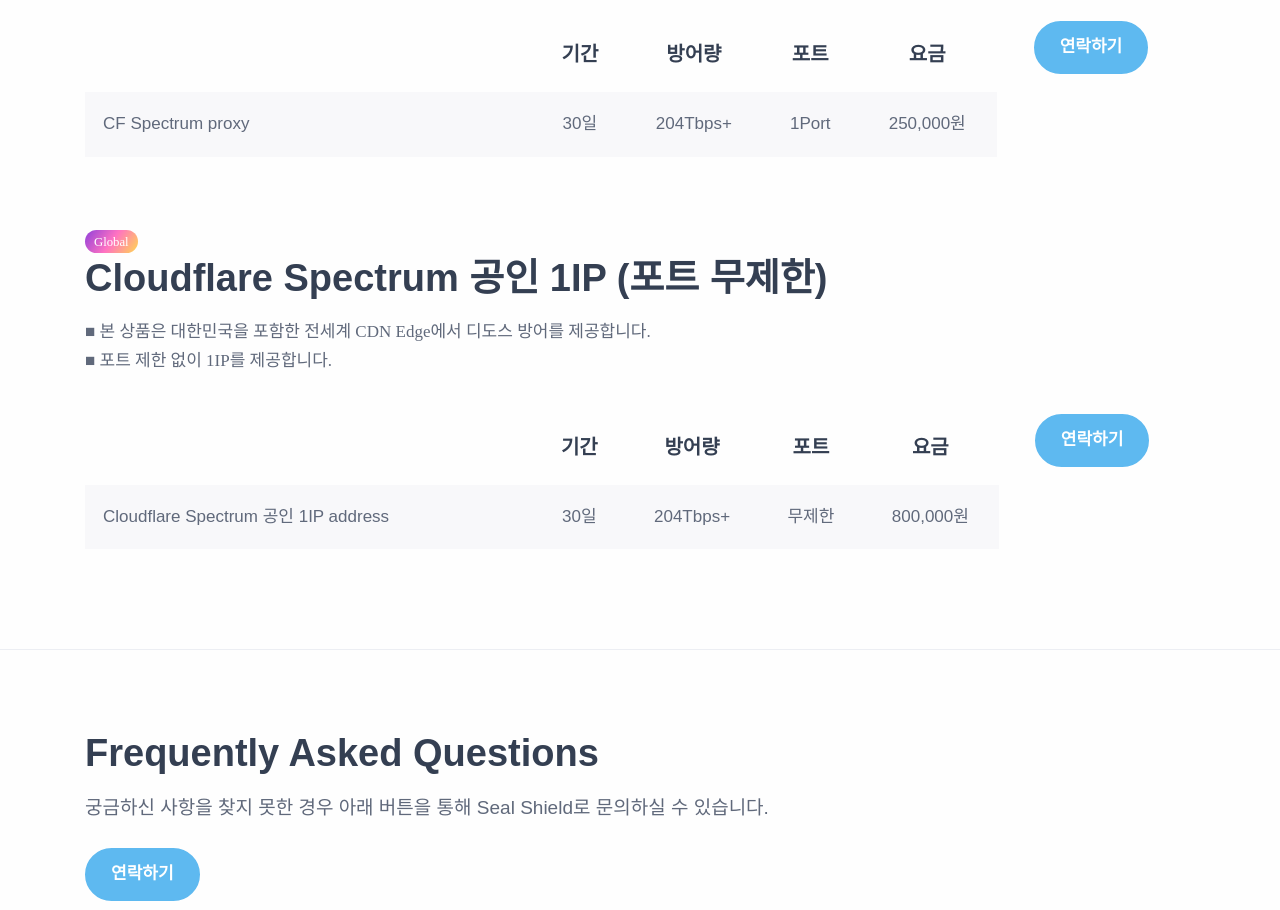
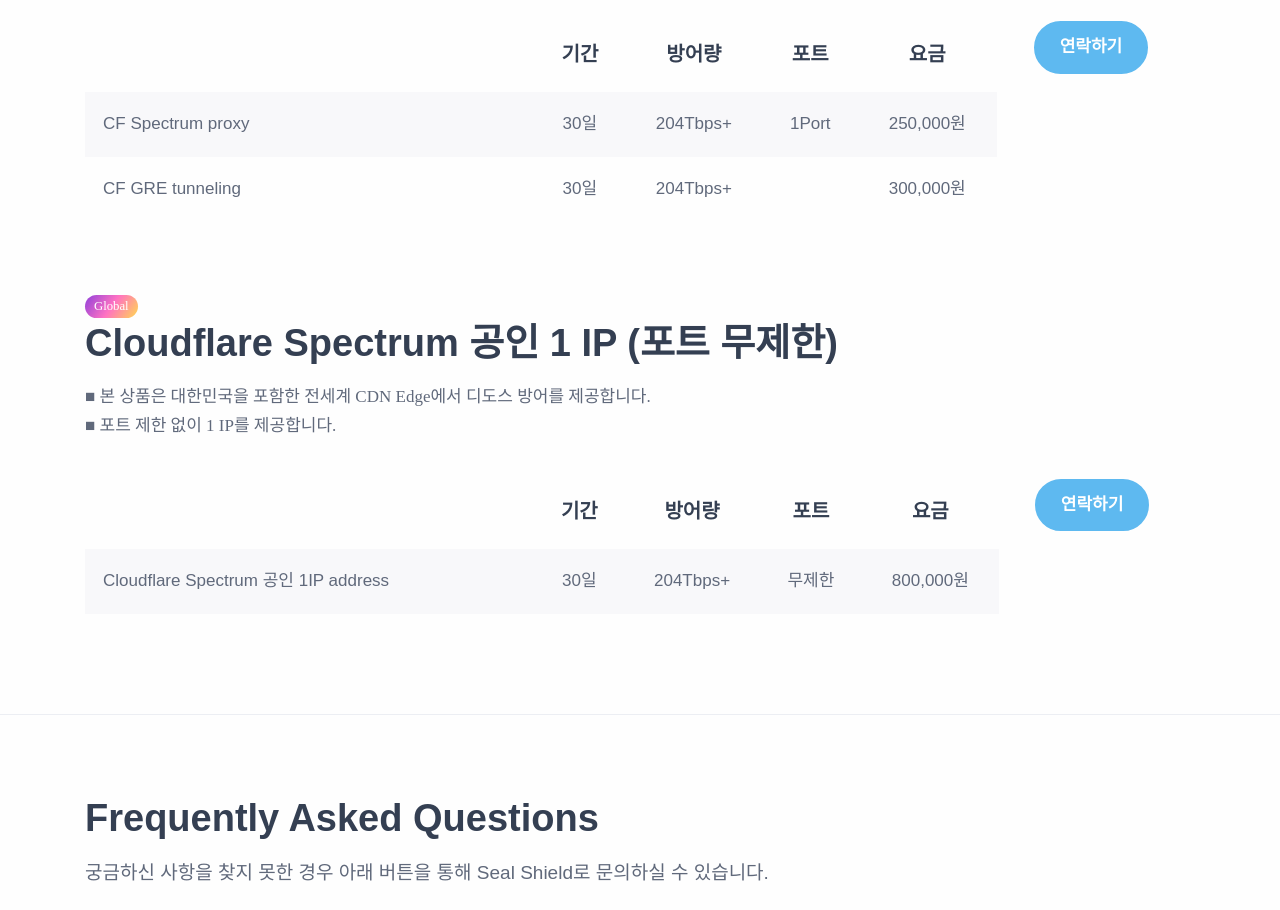
Before and after one commit to LEEJY11/sealshield, a plain HTML site: page bypassDefense.html in a window 1280 px wide. Shown: the part 1611-2521 px from the top of the page. Drawn offline with Linux system fonts and the light colour scheme; files whose address does not match are found by name; a web font is replaced by a local one.

Commit message:
edit text

```diff
--- a/bypassDefense.html
+++ b/bypassDefense.html
@@ -274,17 +274,24 @@
 				<td>1Port</td>
 				<td>250,000원</td>
 			  </tr>
+        <tr>
+          <td class="option text-start">CF GRE tunneling</td>
+          <td>30일</td>
+          <td>204Tbps+</td>
+          <td></td>
+          <td>300,000원</td>
+          </tr>
 			</tbody>
 		  </table>
 		</div>
 		<!-- /.table-responsive -->
 	    <span class="badge gradient-4 rounded-pill hangle">Global</span>
-		<h2 class="display-4 mb-3">Cloudflare Spectrum 공인 1IP (포트 무제한)</h2>
+		<h2 class="display-4 mb-3">Cloudflare Spectrum 공인 1 IP (포트 무제한)</h2>
 		<div class="row">
           <div class="hangle">
             <p>
 			■ 본 상품은 대한민국을 포함한 전세계 CDN Edge에서 디도스 방어를 제공합니다.<br>
-			■ 포트 제한 없이 1IP를 제공합니다.
+			■ 포트 제한 없이 1 IP를 제공합니다.
 			</p>
           </div>
           <!--/column -->
```
Also changed, not shown: virtualServer.html (+5 -5 lines).
